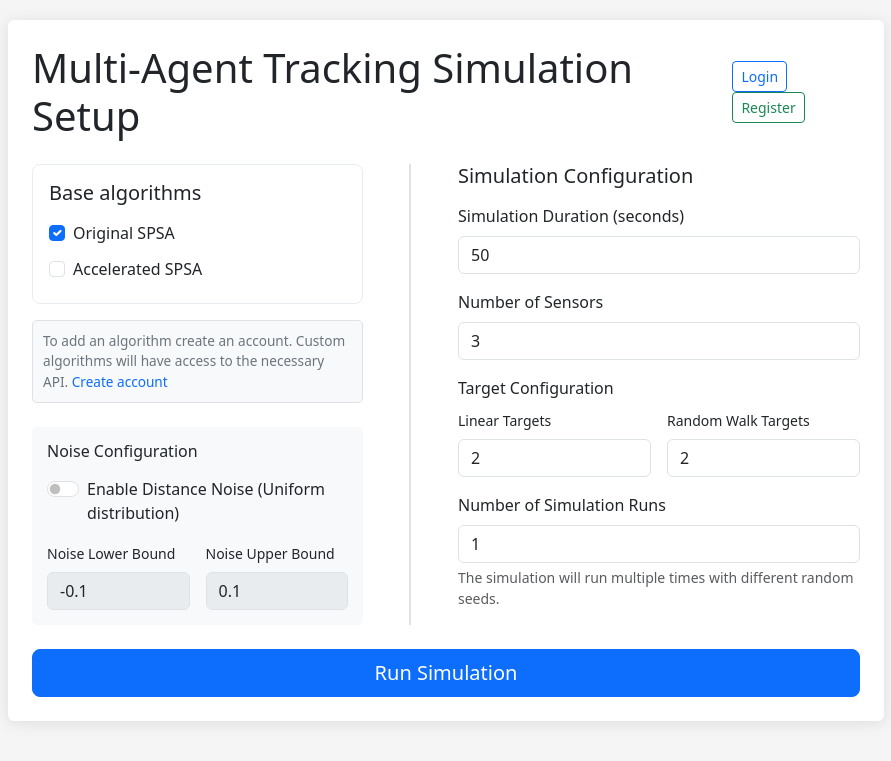
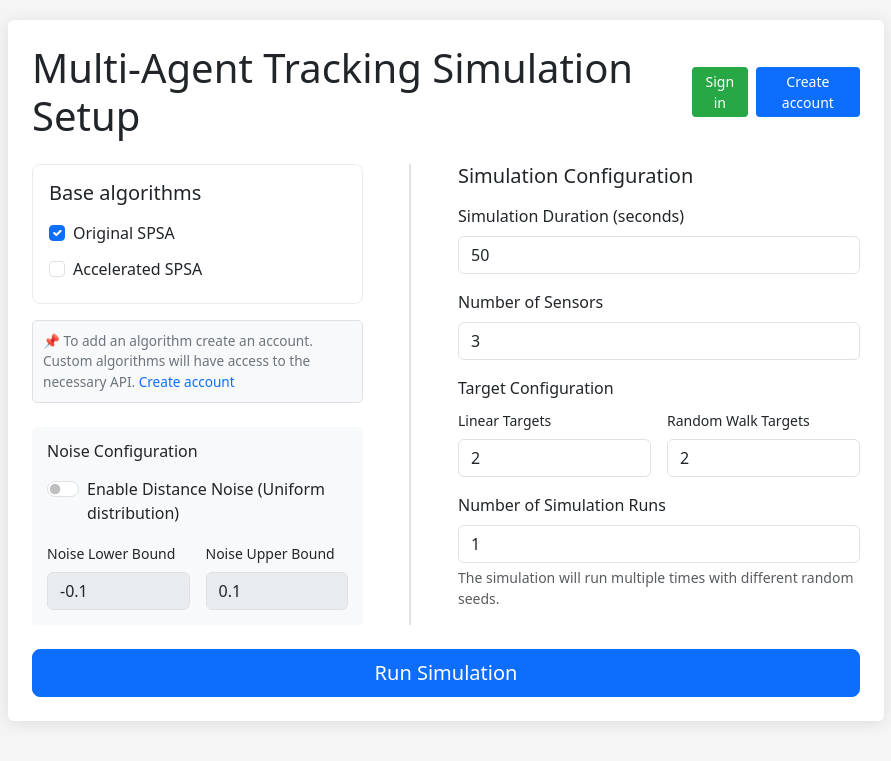
Before and after one commit to Salvatore112/MultiagentTrackingAlgorithms, a Django app: page /setup/ in a window 1280 px wide. Shown: the top 761 px of the page, without its empty margins (194-1085 px from the left). Run offline with Django 5.2, Linux system fonts and the light colour scheme.

Commit message:
style: change the style of sign in & register buttons

```diff
--- a/templates/simulations/setup.html
+++ b/templates/simulations/setup.html
@@ -95,6 +95,53 @@
             margin-bottom: 0.5rem;
             color: #495057;
         }
+        .auth-buttons {
+            display: flex;
+            gap: 0.5rem;
+        }
+        .btn-green {
+            background-color: #28a745;
+            border: none;
+            color: white;
+            transition: all 0.2s ease;
+        }
+        .btn-green:hover {
+            background-color: #218838;
+            color: white;
+        }
+        .btn-blue {
+            background-color: #0d6efd;
+            border: none;
+            color: white;
+            transition: all 0.2s ease;
+        }
+        .btn-blue:hover {
+            background-color: #0b5ed7;
+            color: white;
+        }
+        .btn-red {
+            background-color: #dc3545;
+            border: none;
+            color: white;
+            transition: all 0.2s ease;
+        }
+        .btn-red:hover {
+            background-color: #c82333;
+            color: white;
+        }
+        .user-info {
+            display: flex;
+            align-items: center;
+            gap: 0.75rem;
+        }
+        .user-badge {
+            background-color: #e9ecef;
+            padding: 0.5rem 1rem;
+            border-radius: 50px;
+            color: #495057;
+            font-weight: 500;
+            font-size: 0.875rem;
+        }
     </style>
 </head>
 <body>
@@ -105,12 +152,16 @@
                     <h1 class="card-title mb-0">Multi-Agent Tracking Simulation Setup</h1>
                     <div>
                         {% if user.is_authenticated %}
-                            <span class="badge bg-success me-2">Logged in as {{ user.username }}</span>
-                            <a href="{% url 'accounts:profile' %}" class="btn btn-sm btn-outline-primary">My Profile</a>
-                            <a href="{% url 'accounts:logout' %}" class="btn btn-sm btn-outline-danger">Logout</a>
+                            <div class="user-info">
+                                <span class="user-badge">{{ user.username }}</span>
+                                <a href="{% url 'accounts:profile' %}" class="btn btn-sm btn-green">Profile</a>
+                                <a href="{% url 'accounts:logout' %}" class="btn btn-sm btn-red">Logout</a>
+                            </div>
                         {% else %}
-                            <a href="{% url 'accounts:login' %}" class="btn btn-sm btn-outline-primary">Login</a>
-                            <a href="{% url 'accounts:register' %}" class="btn btn-sm btn-outline-success">Register</a>
+                            <div class="auth-buttons">
+                                <a href="{% url 'accounts:login' %}" class="btn btn-sm btn-green">Sign in</a>
+                                <a href="{% url 'accounts:register' %}" class="btn btn-sm btn-blue">Create account</a>
+                            </div>
                         {% endif %}
                     </div>
                 </div>
@@ -152,7 +203,7 @@
 
                             {% if not user.is_authenticated %}
                             <div class="info-tip mt-3">
-                                To add an algorithm create an account. Custom algorithms will have access to the necessary API.
+                                <span>📌</span> To add an algorithm create an account. Custom algorithms will have access to the necessary API.
                                 <a href="{% url 'accounts:register' %}">Create account</a>
                             </div>
                             {% endif %}
```
